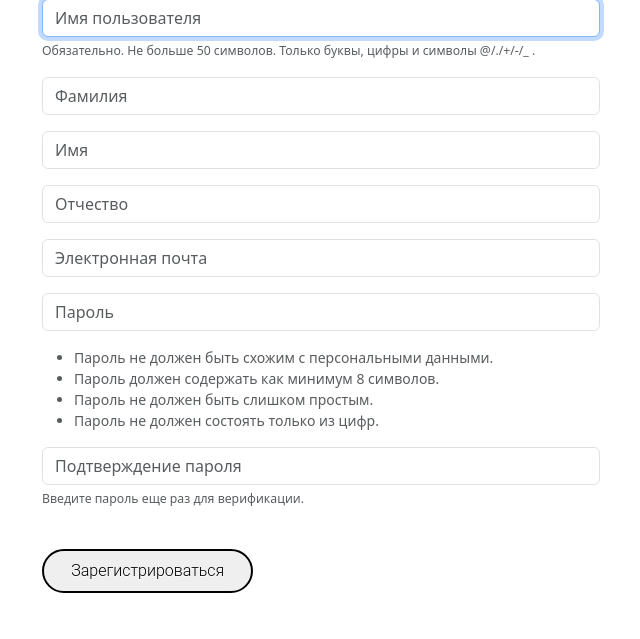
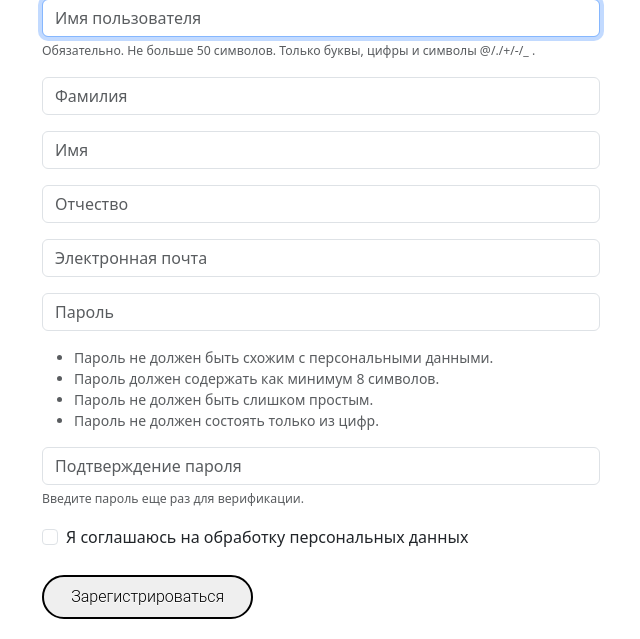
Before and after one commit to TheMatrix2/Django-CRM, a Django app: page /register/ in a window 1280 px wide. Shown: the part 161-800 px from the top of the page, without its empty margins (319-959 px from the left). Run offline with Django 4.2, Linux system fonts and the light colour scheme; some libraries are stand-ins or nearby versions.

Commit message:
Visual improvements

```diff
--- a/website/templates/base.html
+++ b/website/templates/base.html
@@ -5,6 +5,7 @@
     <meta name="viewport" content="width=device-width, initial-scale=1">
     <title>CRM</title>
     <link href="https://cdn.jsdelivr.net/npm/bootstrap@5.3.1/dist/css/bootstrap.min.css" rel="stylesheet" integrity="sha384-4bw+/aepP/YC94hEpVNVgiZdgIC5+VKNBQNGCHeKRQN+PtmoHDEXuppvnDJzQIu9" crossorigin="anonymous">
+    <link rel="stylesheet" href="https://unpkg.com/element-ui/lib/theme-chalk/index.css">
     <link href="../static/styles.css" rel="stylesheet">
   </head>
   <body>
@@ -29,6 +30,7 @@
     <script src="https://cdn.jsdelivr.net/npm/@popperjs/core@2.10.2/dist/umd/popper.min.js"></script>
     <script src="https://stackpath.bootstrapcdn.com/bootstrap/4.5.2/js/bootstrap.min.js"></script>
     <script src="https://code.jquery.com/jquery-3.6.4.min.js"></script>
+    <script src="https://unpkg.com/element-ui/lib/index.js"></script>
     <script src="../static/website.js"></script>
   </body>
 </html>
--- a/website/templates/register.html
+++ b/website/templates/register.html
@@ -21,7 +21,15 @@
 		{% endif %}
 
 		{{ form.as_p }}
-
+		<div class="form-check">
+		  <input class="form-check-input" type="checkbox" value="" id="invalidCheck" required>
+		  <label class="form-check-label" for="invalidCheck">
+			  Я соглашаюсь на обработку персональных данных
+		  </label>
+		  <div class="invalid-feedback">
+			Необходимо дать согласие перед регистрацией
+		  </div>
+		</div>
 		<br/>
 		<button type="submit" class="btn1">Зарегистрироваться</button>
 	</form>
```
Also changed, not shown: website/templates/login.html (+7 -3 lines).
